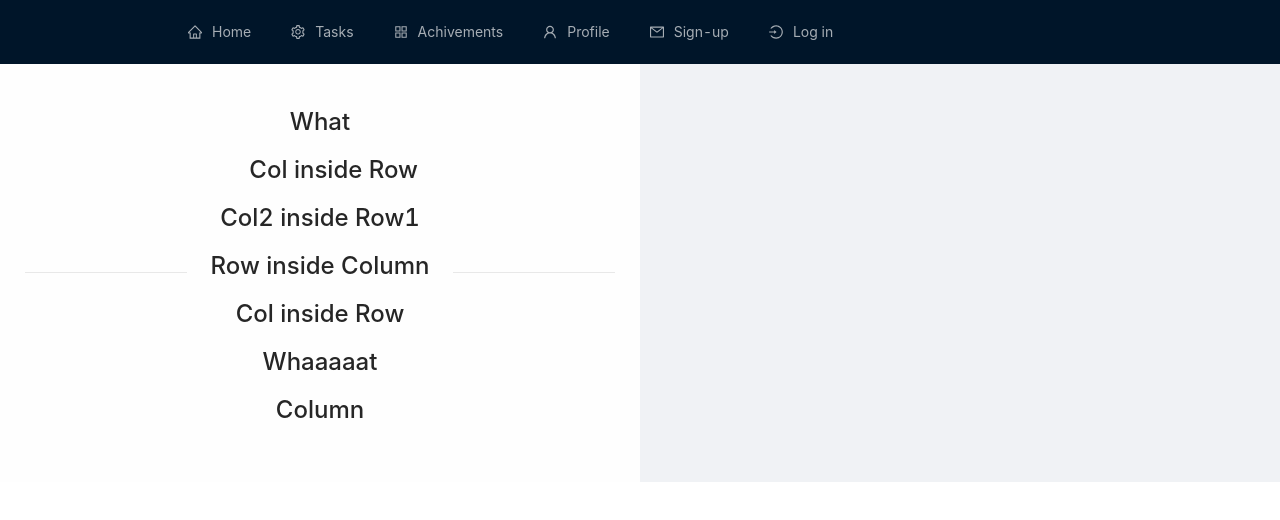
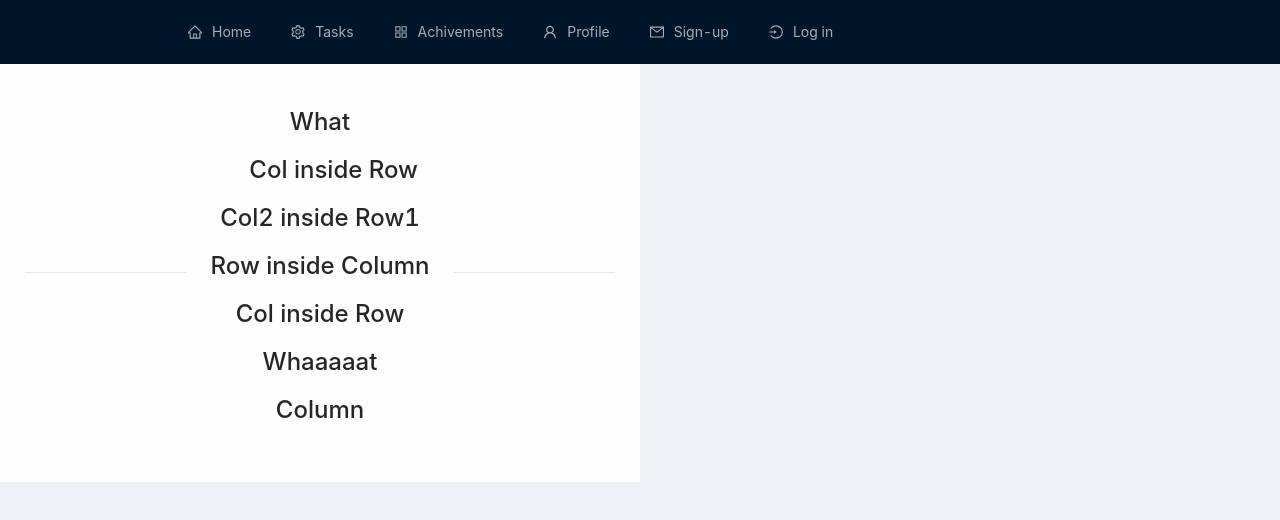
Before and after one commit to alex4o/jung, a React app in the folder client/: page /achivements in a window 1280 px wide. Built offline with nearby package versions, Linux system fonts and the light colour scheme; what pouchdb would draw is missing.

Commit message:
Fixed background color

```diff
--- a/client/src/styles/app.less
+++ b/client/src/styles/app.less
@@ -1,5 +1,9 @@
-@background-color: #cecece;
+@background-color: #f0f2f5;
 
 html {
     background-color: @background-color;
 }
+
+body {
+    background-color: @background-color
+}
```
Also changed, not shown: client/src/components/Navbar.js (line endings or trailing spaces).
